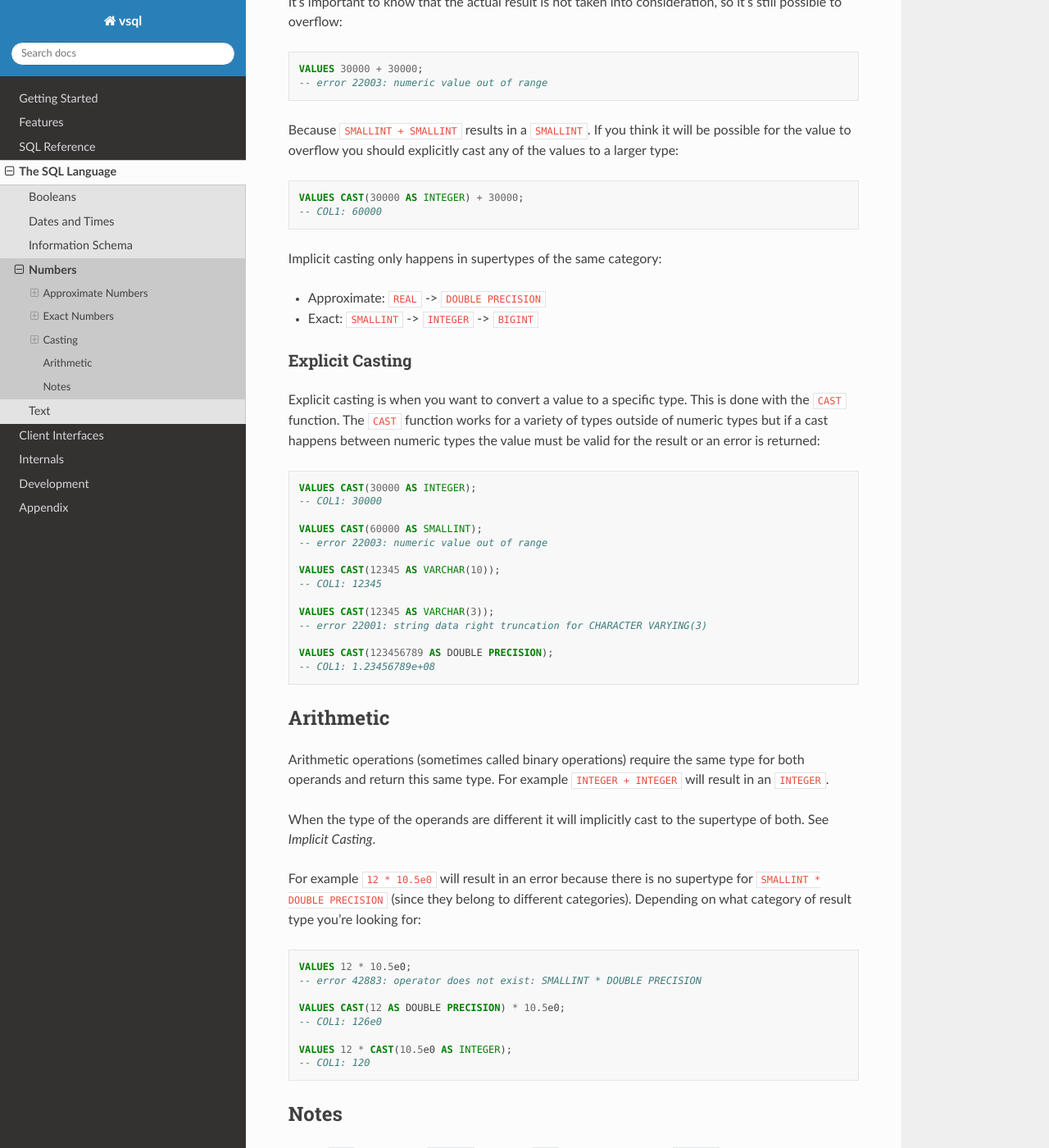
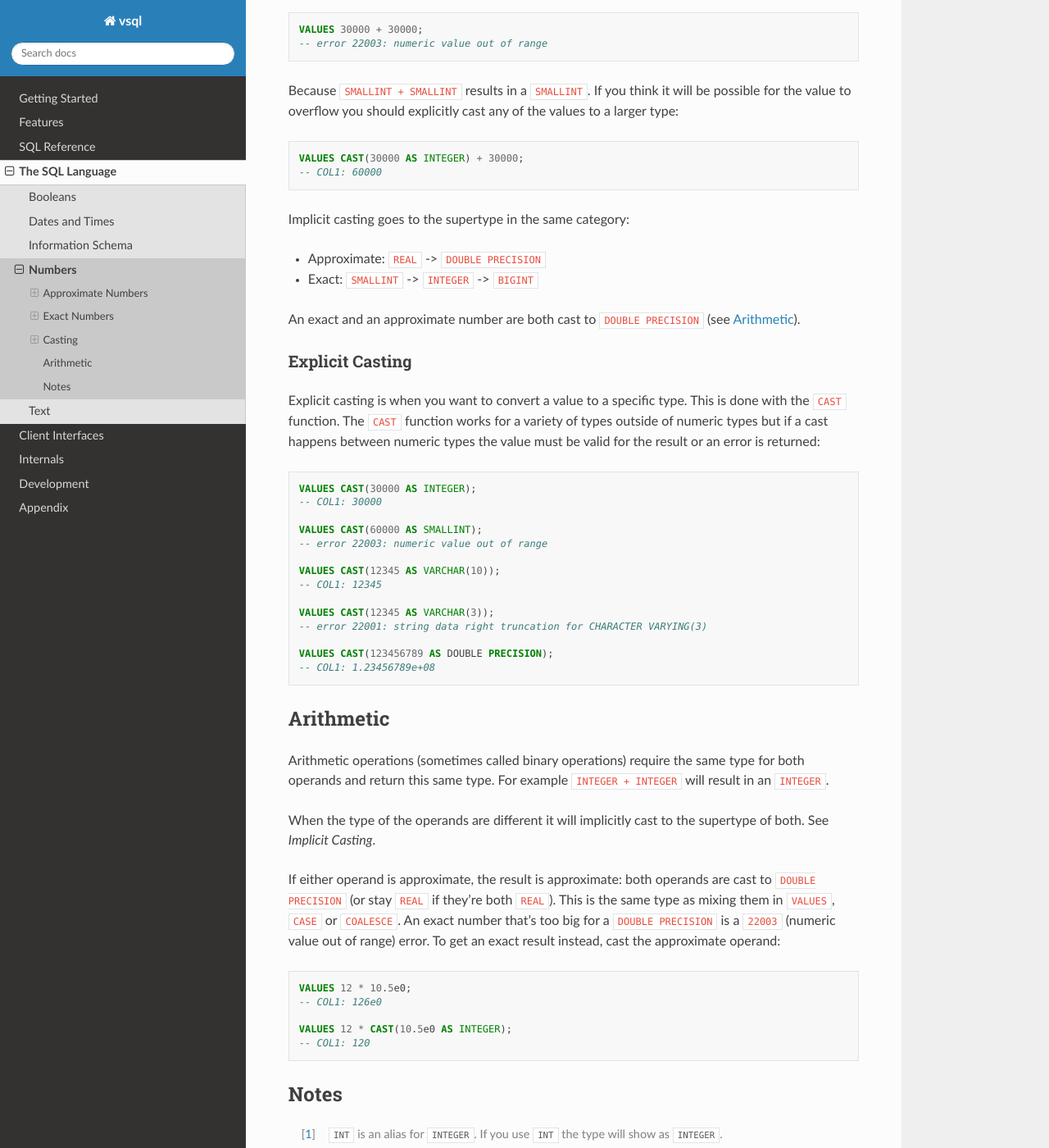
Before and after one commit to elliotchance/vsql, a Sphinx documentation site: the page built from docs/numbers.rst, in a window 1280 px wide and 1400 px high, scrolled down 6040 px. Shown: the whole window at 82% size. Built offline with Sphinx 7.4.7 and the Read the Docs theme 3.1.0, drawn with Linux system fonts in a browser that asks for light colours; some of the changed text lies outside the part shown.

Commit message:
language: Allow arithmetic between exact and approximate numbers (#719)
If either operand is approximate, the result is approximate (6.29 Syntax Rule
1b), so 12 * 10.5e0 is 126e0 instead of a 42883 error. Both operands are cast
to DOUBLE PRECISION (or stay REAL if both are REAL), the same type as mixing
them in VALUES, CASE or COALESCE (9.5 Syntax Rule 3d).

Co-authored-by: Claude Opus 5.5 <noreply@anthropic.com>

```diff
--- a/docs/numbers.rst
+++ b/docs/numbers.rst
@@ -6,10 +6,9 @@ Numbers
 There are two categories of numbers in vsql: **approximate** and **exact**. Each
 category has its own distinct SQL types, literals, functions and pros/cons.
 
-Arithmetic never implicitly casts a number from one category to another,
-because the result category would be ambiguous, so ``1.5 * 2e0`` is an error.
-This means that sometimes you will need to explicitly cast between categories.
-Comparisons (such as ``1.5 < 2e0``) between categories are allowed.
+Arithmetic between the two categories (such as ``1.5 * 2e0``) gives an
+approximate number (see Arithmetic_). Comparisons (such as ``1.5 < 2e0``)
+between categories are also allowed.
 
 Approximate Numbers
 -------------------
@@ -327,11 +326,14 @@ values to a larger type:
    VALUES CAST(30000 AS INTEGER) + 30000;
    -- COL1: 60000
 
-Implicit casting only happens in supertypes of the same category:
+Implicit casting goes to the supertype in the same category:
 
 * Approximate: ``REAL`` -> ``DOUBLE PRECISION``
 
 * Exact: ``SMALLINT`` -> ``INTEGER`` -> ``BIGINT``
+
+An exact and an approximate number are both cast to ``DOUBLE PRECISION`` (see
+Arithmetic_).
 
 Explicit Casting
 ^^^^^^^^^^^^^^^^
@@ -368,16 +370,16 @@ will result in an ``INTEGER``.
 When the type of the operands are different it will implicitly cast to the
 supertype of both. See *Implicit Casting*.
 
-For example ``12 * 10.5e0`` will result in an error because there is no
-supertype for ``SMALLINT * DOUBLE PRECISION`` (since they belong to different
-categories). Depending on what category of result type you're looking for:
+If either operand is approximate, the result is approximate: both operands are
+cast to ``DOUBLE PRECISION`` (or stay ``REAL`` if they're both ``REAL``). This
+is the same type as mixing them in ``VALUES``, ``CASE`` or ``COALESCE``. An exact
+number that's too big for a ``DOUBLE PRECISION`` is a ``22003`` (numeric value
+out of range) error. To get an exact result instead, cast the approximate
+operand:
 
 .. code-block:: sql
 
    VALUES 12 * 10.5e0;
-   -- error 42883: operator does not exist: SMALLINT * DOUBLE PRECISION
-
-   VALUES CAST(12 AS DOUBLE PRECISION) * 10.5e0;
    -- COL1: 126e0
 
    VALUES 12 * CAST(10.5e0 AS INTEGER);
```
Also changed, not shown: 2 other files.
